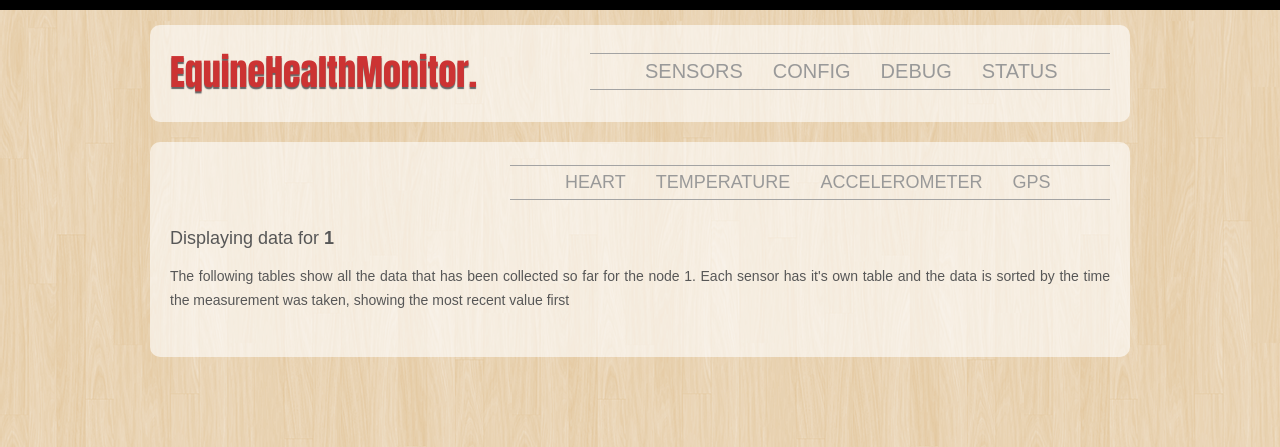
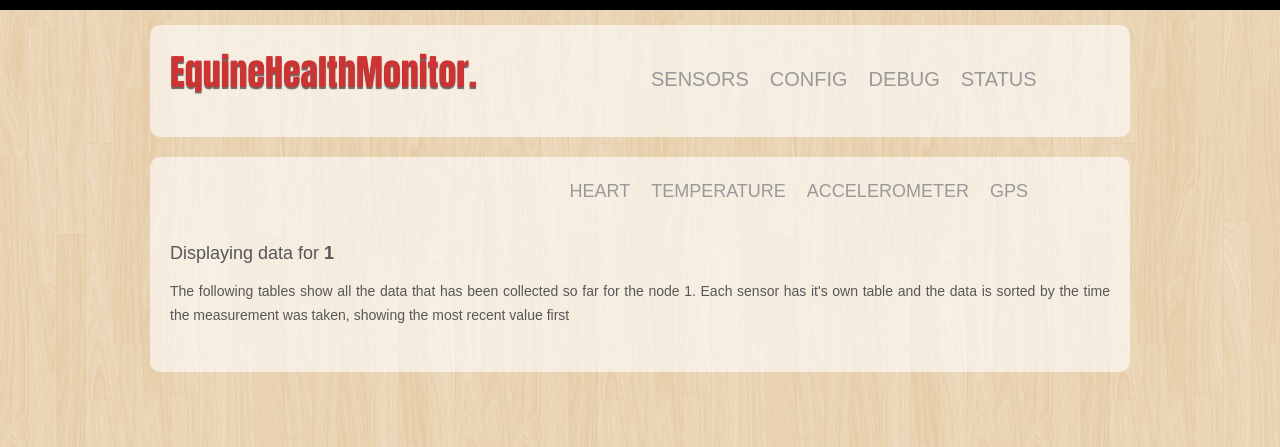
Before and after one commit to koradlow/equine_monitor, a Flask app: page /data/1 in a window 1280 px wide. Shown: the top 447 px of the page. Run offline with Flask 2, Linux system fonts and the light colour scheme; data that the repository does not hold is empty.

Commit message:
Webinterface: fixed horizontal top menu issues

```diff
--- a/web/app/static/style.css
+++ b/web/app/static/style.css
@@ -98,7 +98,7 @@ img.center {
 #Header {
 	position: relative;
 	width: auto;
-	height: 95px;
+	height: 110px;
 	background-color: rgba(255,255,255,0.6);
 	margin-top:15px;
 	padding: 1px 20px;
@@ -188,68 +188,108 @@ table.tabelle td,th {
 
 /* Begin Navigation Bar Styling */
 .navigation {
-	position: absolute;
-	width: 480px;
-	top: 15px;
-	right: 20px;
+	clear: both;
 	float: left;			/* make it horizontal */
+	width: 100%;
+	position: relative;
+	z-index: 1000;
+	top: -25px;
+	/* border-top: 1px solid #A3A3A3; */
+	/* border-bottom: 1px solid #A3A3A3;  */
+	}
+/* Top Menu Items */
+.navigation ul {
+	clear: left;
+	float: right;
 	list-style: none;		/* remove bullet points */
-	border-top: 1px solid #A3A3A3;
-	border-bottom: 1px solid #A3A3A3;
+	margin: 0;
+	padding: 0;
+	position: relative;
+	right: 50%;
+	text-align: center;
 	}
-.navigation li {
+.navigation ul li {
+	display: block;
 	float: left;
-	line-height: normal;
+	list-style: none;
+	margin: 0;
+	padding: 0;
+	position: relative;
+	right: 50%;
+	left: 100%;
 	}
-.navigation li a {
-	display: block;			/* make whole button clickable */
-	padding: 6px 15px;
+.navigation ul li a{
+	float: left;
+	display: block;	/* make whole button clickable */
+	margin: 0 0 0 1px;
+	padding: 3px 10px;
 	text-transform: uppercase;
 	text-decoration: none;
 	text-decoration: bold;
 	font-size: 20px;
 	font-weight: normal;
 	color: #999;
+	color: #999;
+	line-height: 1.3em;
 	}
-.navigation li a:hover {
+.navigation ul li a:hover {
 	color: #CC3333;
 	}
 
-/* Begin navigation bar drop-down menu styling */
-.navigation li ul {
-	list-style: none;
-	display: none;
-	width: 10em; /* Width to help Opera out */
-	padding: 0;
+/* Sub-Menu Items */
+.navigation ul ul{
+	display:none; /* Sub menus are hiden by default */
+	position:absolute;
+	top:2em;
+	left:5.2em;
+	right:auto; /*resets the right:50% on the parent ul */
+	width:10em; /* width of the drop-down menus */
 	}
+.navigation ul ul li {
+	left:auto;  /*resets the left:50% on the parent li */
+	margin:0; /* Reset the 1px margin from the top menu */
+	clear:left;
+	width:100%;
+	}
+.navigation ul ul li a,
+.navigation ul li.active li a,
+.navigation ul li:hover ul li a,
+.navigation ul li.hover ul li a { /* This line is required for IE 6 and below */
+	font-size:1em;
+	font-weight:normal; /* resets the bold set for the top level menu items */
+	color:#999;
+	line-height:1.4em; /* overwrite line-height value from top menu */
+	}
+.navigation ul ul li a:hover,
+.navigation ul li.active ul li a:hover,
+.navigation ul li:hover ul li a:hover,
+.navigation ul li.hover ul li a:hover { /* This line is required for IE 6 and below */
+	color:#CC3333;
+}
 
-.navigation li:hover ul {
-	display: inline;
-	width: auto%;
-	mergin-top: 10px;
-	margin-left: 0px;
-	font-size: 16px;
-	}
-.navigation li:hover li {
-	}
-.navigation li:hover li a {
-	font-size: 16px;
-	color: #999;
-	}
-.navigation li li a:hover {
-	color: #CC3333;
-	}
+/* Flip the last submenu so it stays within the page */
+.navigation ul ul.last {
+	left:auto; /* reset left:0; value */
+	right:0; /* Set right value instead */
+}
+
+/* Make the sub menus appear on hover */
+.navigation ul li:hover ul,
+.navigation ul li.hover ul { /* This line is required for IE 6 and below */
+	display:block; /* Show the sub menus */
+}
+
 
 /* Inherit from navigation to define Main Menu & Sensor Menu */
 .navigation_sensor {
-	position: absolute;
-	top: 0px;
-	right: 0px;
-	width: 560px;
+	top:.8em;
+	}
+.navigation_sensor ul li{
+	left: 83%;
 	}
 
-.navigation_sensor li a {
-	text-decoration: none;
+.navigation_sensor ul li a {
+	text-decoration: bold;
 	font-size: 18px;
 }
 /* End navigation bar styling. */
--- a/web/app/templates/base.html
+++ b/web/app/templates/base.html
@@ -15,7 +15,8 @@
 		<!--start logo-->
 		<h1><a href="/" class="logo">EquineHealthMonitor.</a></h1>
 		<!--end logo-->
-		<ul class="navigation">
+		<div class="navigation">
+			<ul>
 				{% for item in menu %}
 				<li><a href="{{ item.href }}">{{ item.caption }}</a>
 				{% if item.submenu %}
@@ -29,6 +30,7 @@
 				{% endfor %}
 			</ul>
 		<!-- end navigation-->
+		</div>
 		</section>
 		<section id="Content">
 		{% block content %} {% endblock %}
--- a/web/app/templates/data.html
+++ b/web/app/templates/data.html
@@ -3,11 +3,13 @@
 {% if horse_id %}
 <!-- Submenu for sensor Types -->
 <section id="Submenu">
-	<ul class="navigation navigation_sensor">
+	<div class="navigation navigation_sensor">
+	<ul>
 		{% for item in sensor_menu %}
 		<li><a href="{{ item.href }}">{{ item.caption }}</a>
 		{% endfor %}
 	</ul>
+	</div>
 </section>
 <section id="Intro">
 	<hgroup>
--- a/web/app/views.py
+++ b/web/app/views.py
@@ -142,14 +142,15 @@ def get_google_gps_url(horse_id):
 def get_gps_locations(horse_id, count):
 	table = get_table(TABLENAMES['gps'], horse_id)
 	markers = []
-	for row in table[0][2]:
-		longitude = row['long_h'] + row['long_min']/60.0 + row['long_s']/3600.0
-		longitude = longitude if not row['long_west'] else (longitude* -1)
-		latitude = row['lat_h'] + row['lat_min']/60.0 + row['lat_s']/3600.0
-		latitude = latitude if row['lat_north'] else (latitude* -1)
-		markers.append({'longitude' : longitude, 'latitude' : latitude})
-		print longitude
-		print latitude
+	if table:
+		for row in table[0][2]:
+			longitude = row['long_h'] + row['long_min']/60.0 + row['long_s']/3600.0
+			longitude = longitude if not row['long_west'] else (longitude* -1)
+			latitude = row['lat_h'] + row['lat_min']/60.0 + row['lat_s']/3600.0
+			latitude = latitude if row['lat_north'] else (latitude* -1)
+			markers.append({'longitude' : longitude, 'latitude' : latitude})
+			print longitude
+			print latitude
 	return markers[0:count]
 
 # creates a google maps url compatible string that contains markers to all
```
Lines whose indentation alone changed are shown as unchanged.
